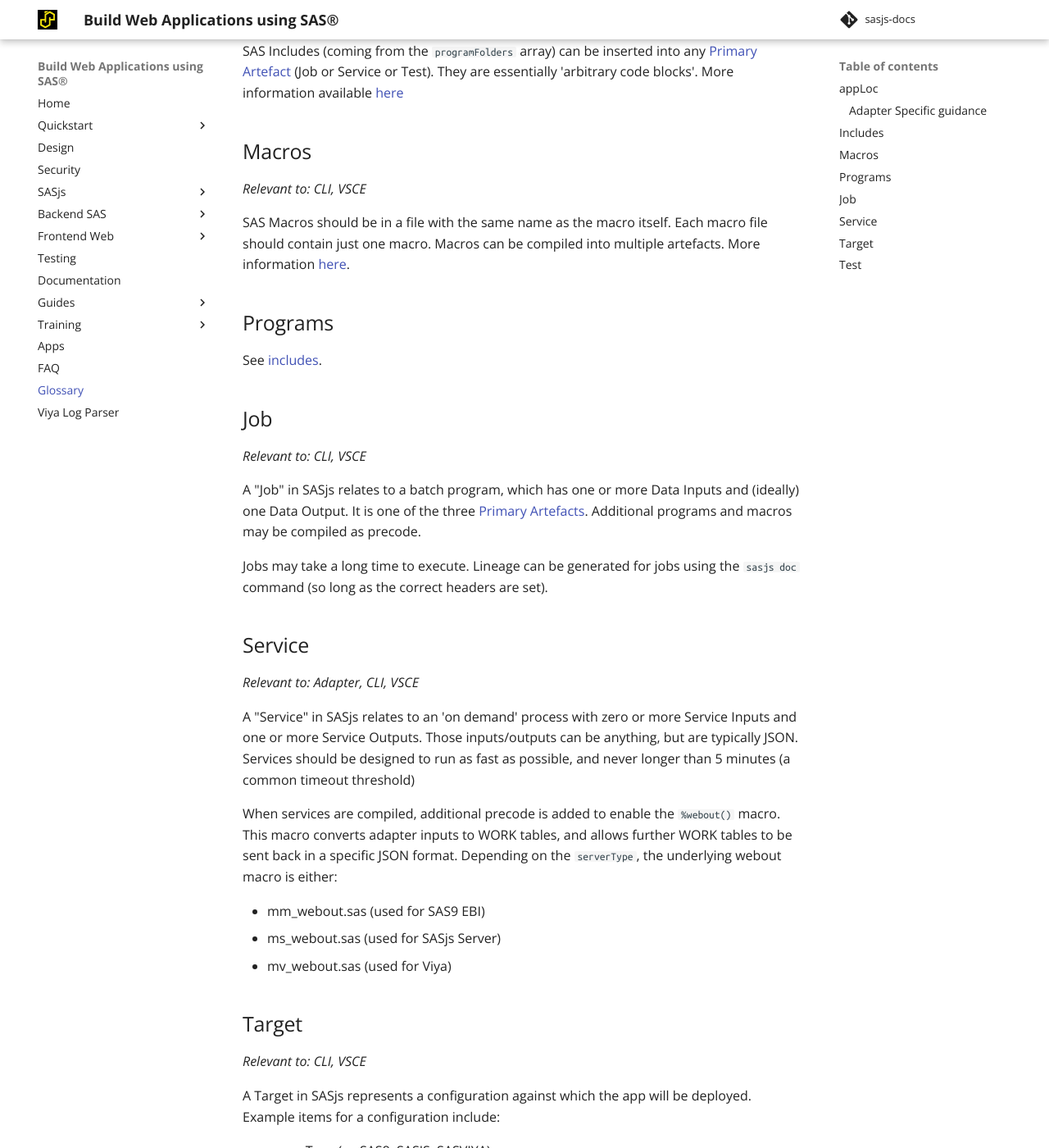
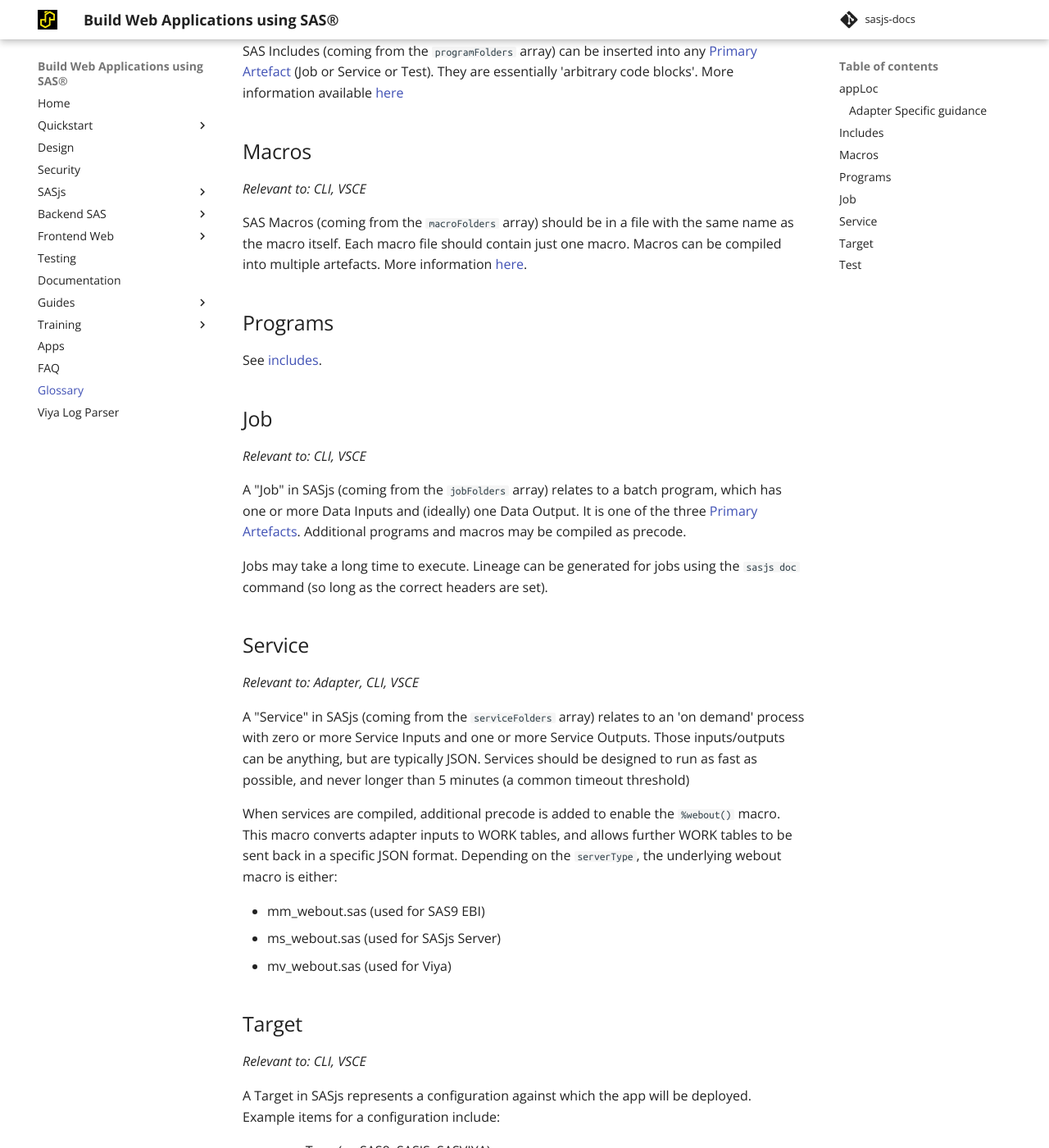
Before and after one commit to sasjs/sasjs.io, an MkDocs documentation site: the page built from docs/glossary.md, in a window 1280 px wide and 1400 px high, scrolled down 1004 px. Shown: the whole window at 82% size. Built offline with MkDocs 1.6.1 and Material for MkDocs 9.7.7, drawn with Linux system fonts in a browser that asks for light colours; comment, search, counter and statistics services are not loaded.

Commit message:
Update glossary.md

```diff
--- a/docs/glossary.md
+++ b/docs/glossary.md
@@ -35,7 +35,7 @@
 
 _Relevant to: CLI, VSCE_
 
-SAS Macros should be in a file with the same name as the macro itself.  Each macro file should contain just one macro.  Macros can be compiled into multiple artefacts.  More information [here](https://cli.sasjs.io/artefacts/#sas-macros).
+SAS Macros (coming from the `macroFolders` array) should be in a file with the same name as the macro itself.  Each macro file should contain just one macro.  Macros can be compiled into multiple artefacts.  More information [here](https://cli.sasjs.io/artefacts/#sas-macros).
 
 ## Programs
 
@@ -45,7 +45,7 @@
 
 _Relevant to: CLI, VSCE_
 
-A "Job" in SASjs relates to a batch program, which has one or more Data Inputs and (ideally) one Data Output.  It is one of the three [Primary Artefacts](https://cli.sasjs.io/artefacts/#primary-artefacts).  Additional programs and macros may be compiled as precode.
+A "Job" in SASjs (coming from the `jobFolders` array) relates to a batch program, which has one or more Data Inputs and (ideally) one Data Output.  It is one of the three [Primary Artefacts](https://cli.sasjs.io/artefacts/#primary-artefacts).  Additional programs and macros may be compiled as precode.
 
 Jobs may take a long time to execute.  Lineage can be generated for jobs using the `sasjs doc` command (so long as the correct headers are set).
 
@@ -53,7 +53,7 @@
 
 _Relevant to: Adapter, CLI, VSCE_
 
-A "Service" in SASjs relates to an 'on demand' process with zero or more Service Inputs and one or more Service Outputs.  Those inputs/outputs can be anything, but are typically JSON. Services should be designed to run as fast as possible, and never longer than 5 minutes (a common timeout threshold)
+A "Service" in SASjs (coming from the `serviceFolders` array) relates to an 'on demand' process with zero or more Service Inputs and one or more Service Outputs.  Those inputs/outputs can be anything, but are typically JSON. Services should be designed to run as fast as possible, and never longer than 5 minutes (a common timeout threshold)
 
 When services are compiled, additional precode is added to enable the `%webout()` macro.  This macro converts adapter inputs to WORK tables, and allows further WORK tables to be sent back in a specific JSON format.  Depending on the `serverType`, the underlying webout macro is either:
 
```
